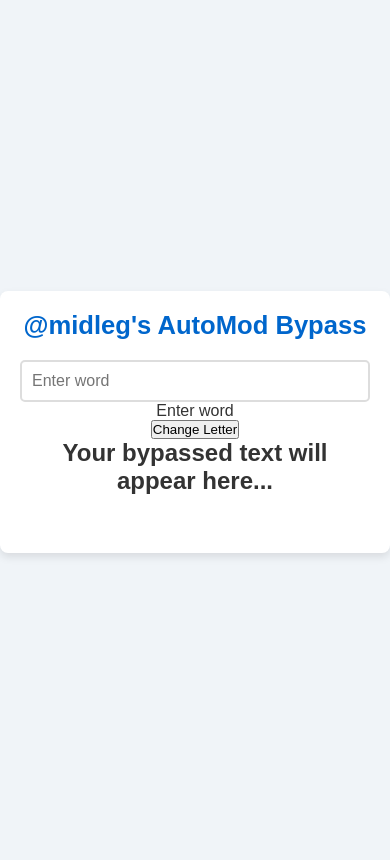
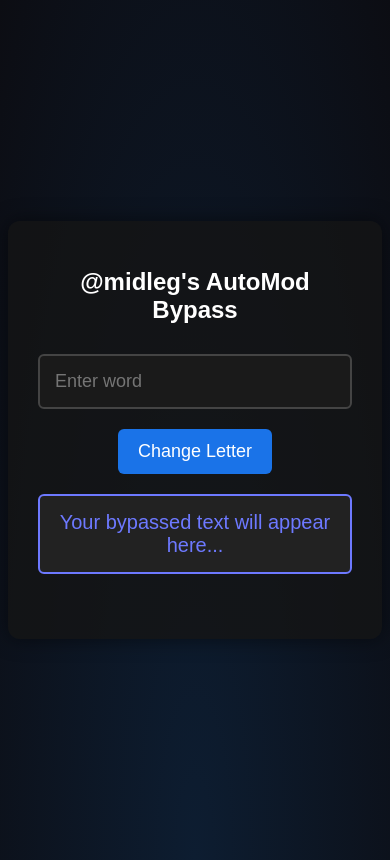
Before and after one commit to talkingtogod/bypass, a plain HTML site: page index.html in a window 390 px wide. Drawn offline with Linux system fonts and the light colour scheme.

Commit message:
Update styles.css

```diff
--- a/styles.css
+++ b/styles.css
@@ -1,107 +1,170 @@
-/* Global styles */
-* {
-    margin: 0;
-    padding: 0;
+*,
+*:before,
+*:after {
     box-sizing: border-box;
-    font-family: 'Arial', sans-serif;
 }
 
 body {
-    background-color: #f0f4f8;
+    min-height: 100vh;
     display: flex;
     justify-content: center;
     align-items: center;
-    height: 100vh;
-    text-align: center;
-    color: #333;
+    font-family: sans-serif;
+    background: radial-gradient(ellipse at bottom, #0d1d31 0%, #0c0d13 100%);
+    color: white;
+    overflow: hidden;
 }
 
-/* Main container */
+/* Main Container */
 .container {
-    background-color: #ffffff;
-    border-radius: 8px;
-    box-shadow: 0 4px 8px rgba(0, 0, 0, 0.1);
-    width: 100%;
-    max-width: 500px;
+    text-align: center;
+    background: rgba(20, 20, 20, 0.8);
     padding: 30px;
+    border-radius: 12px;
+    box-shadow: 0px 0px 20px rgba(0, 0, 0, 0.5);
 }
 
+/* Title */
 h1 {
-    font-size: 2rem;
-    margin-bottom: 20px;
-    color: #0066cc;
-}
-
-.description {
-    font-size: 1.1rem;
-    margin-bottom: 20px;
-    color: #555;
-}
-
-.input-container {
-    display: flex;
-    justify-content: center;
-    align-items: center;
-    gap: 10px;
+    font-size: 24px;
     margin-bottom: 20px;
 }
 
-input {
-    padding: 10px;
-    font-size: 1rem;
-    border: 2px solid #ddd;
-    border-radius: 5px;
-    width: 200px;
+/* Input Box */
+.group {
+    position: relative;
+    width: 100%;
 }
 
-button.change-btn {
-    padding: 10px 20px;
-    background-color: #007bff;
+input {
+    width: 100%;
+    padding: 15px;
+    margin: 10px 0;
+    background: #1a1a1a;
+    color: white;
+    border: 2px solid #444;
+    border-radius: 6px;
+    transition: all 0.2s;
+    font-size: 18px;
+}
+
+input+label {
+    position: absolute;
+    top: 0;
+    left: 20px;
+    transition: all 0.2s ease;
+    background: #1a1a1a;
+    padding: 0 5px;
+    transform: translateY(calc(50% + 4px));
+    color: white;
+    border: 1px solid #444;
+}
+
+input:placeholder-shown+label {
+    opacity: 0;
+    transform: translateY(100%);
+}
+
+input:focus {
+    outline: 0;
+    border-color: #6D79FF;
+}
+
+input:focus+label {
+    border-color: #6D79FF;
+}
+
+/* Button */
+button {
+    background: #1a73e8;
     color: white;
     border: none;
-    border-radius: 5px;
+    padding: 12px 20px;
+    font-size: 18px;
+    margin-top: 10px;
+    border-radius: 6px;
     cursor: pointer;
-    transition: background-color 0.3s ease;
+    transition: 0.3s;
 }
 
-button.change-btn:hover {
-    background-color: #0056b3;
+button:hover {
+    background: #135cb3;
 }
 
-/* Output container */
-.output-container {
+/* Output Box */
+.output-box {
     margin-top: 20px;
+    padding: 15px;
+    font-size: 20px;
+    background: #222;
+    color: #6D79FF;
+    border: 2px solid #6D79FF;
+    border-radius: 6px;
+    cursor: pointer;
+    transition: 0.2s;
 }
 
-#outputText {
-    font-size: 1.5rem;
-    font-weight: bold;
-    color: #333;
-    margin-bottom: 20px;
+.output-box:hover {
+    background: #2a2a2a;
 }
 
+/* Copied Message */
 #copyMessage {
-    font-size: 1rem;
-    color: #28a745;
+    margin-top: 5px;
+    font-size: 14px;
     opacity: 0;
-    transition: opacity 0.5s ease;
+    transition: opacity 0.3s;
+    color: #6D79FF;
 }
 
-/* For mobile screens */
-@media (max-width: 768px) {
-    .container {
-        padding: 20px;
-    }
+/* Stars Animation */
+.stars {
+    position: fixed;
+    top: 0;
+    left: 0;
+    width: 100%;
+    height: 120%;
+    transform: rotate(-45deg);
+}
 
-    h1 {
-        font-size: 1.6rem;
-    }
+.star {
+    $star-count: 50;
+    --star-color: white;
+    --star-tail-length: 6em;
+    --star-tail-height: 2px;
+    --star-width: calc(var(--star-tail-length) / 6);
+    --fall-duration: 9s;
+    --tail-fade-duration: var(--fall-duration);
 
-    .input-container {
-        flex-direction: column;
-    }
+    position: absolute;
+    top: var(--top-offset);
+    left: 0;
+    width: var(--star-tail-length);
+    height: var(--star-tail-height);
+    background: linear-gradient(45deg, currentColor, transparent);
+    border-radius: 50%;
+    filter: drop-shadow(0 0 6px currentColor);
+    transform: translate3d(104em, 0, 0);
+    animation: fall var(--fall-duration) var(--fall-delay) linear infinite, tail-fade var(--tail-fade-duration) var(--fall-delay) ease-out infinite;
+}
 
-    input {
-        width: 100%;
+@keyframes fall {
+    to {
+        transform: translate3d(-30em, 0, 0);
     }
 }
+
+@keyframes tail-fade {
+    0%, 50% {
+        width: var(--star-tail-length);
+        opacity: 1;
+    }
+    70%, 80% {
+        width: 0;
+        opacity: 0.4;
+    }
+    100% {
+        width: 0;
+        opacity: 0;
+    }
+}
```
